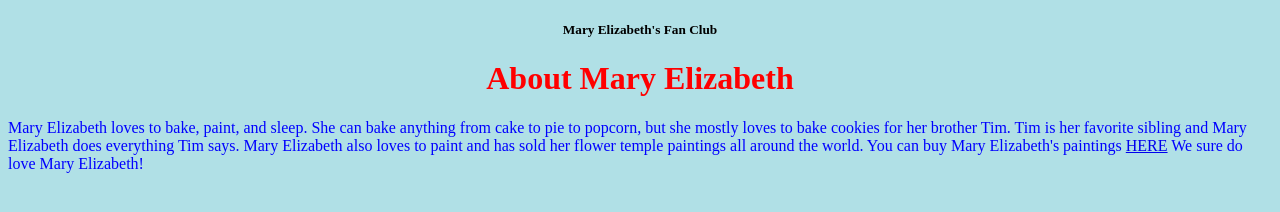
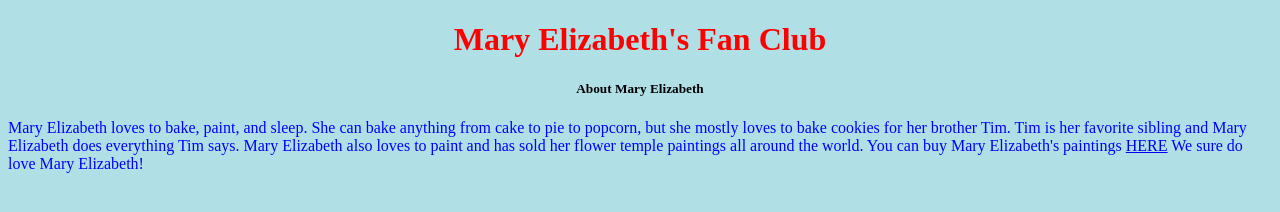
Before and after one commit to walka11/walka11.github.io, a plain HTML site: page index.html in a window 1280 px wide. Drawn offline with Linux system fonts and the light colour scheme.

Commit message:
Update index.html

```diff
--- a/index.html
+++ b/index.html
@@ -9,8 +9,8 @@
 		</style>
 	</head>
 	<body>
-		<h5 align="center">Mary Elizabeth's Fan Club</h5>
-		<h1 align="center">About Mary Elizabeth</h1>
+		<h1 align="center">Mary Elizabeth's Fan Club</h1>
+		<h5 align="center">About Mary Elizabeth</h5>
 		<p>Mary Elizabeth loves to bake, paint, and sleep.  She can bake anything from cake to pie to popcorn,
 		but she mostly loves to bake cookies for her brother Tim.  Tim is her favorite sibling and Mary Elizabeth does everything Tim says.
 		Mary Elizabeth also loves to paint and has sold her flower temple paintings all around the world.
```
